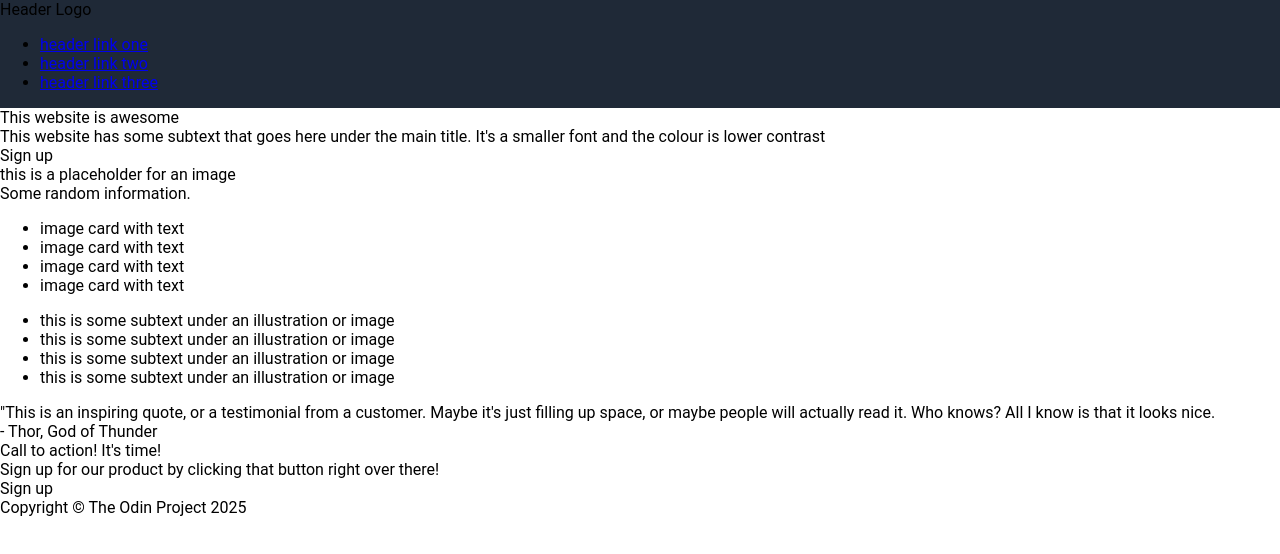
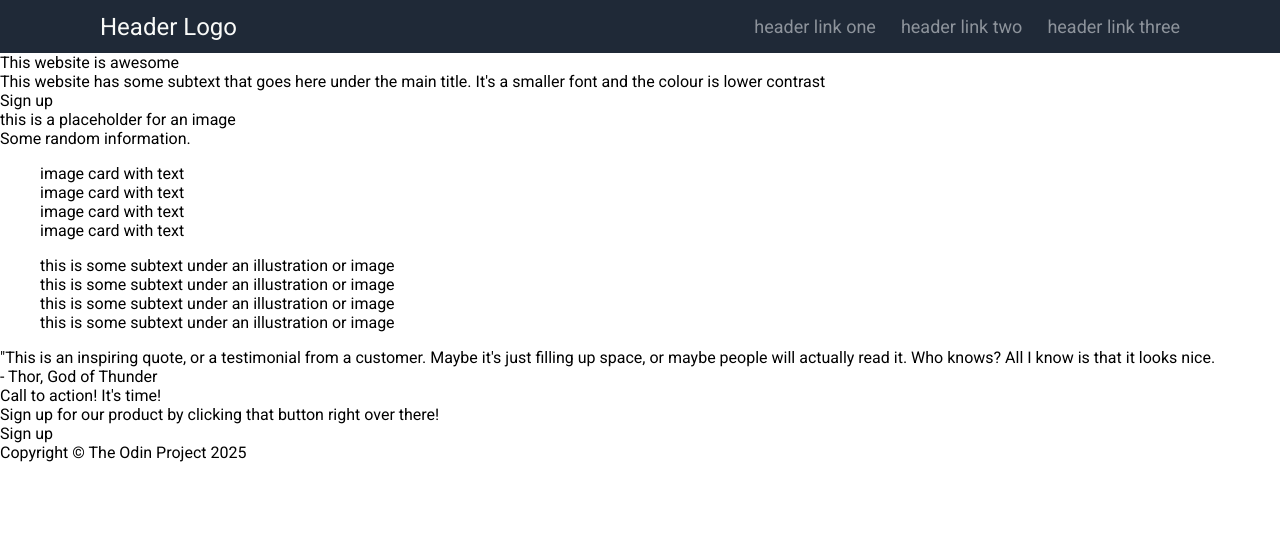
Before and after one commit to adamahmadi/top-landing-page, a plain HTML site: page index.html in a window 1280 px wide. Drawn offline with Linux system fonts and the light colour scheme.

Commit message:
Complete Styling for Header Section

```diff
--- a/index.html
+++ b/index.html
@@ -3,13 +3,16 @@
     <head>
         <meta charset="UTF-8">
         <link rel="stylesheet" href="style.css">
+        <link rel="preconnect" href="https://fonts.googleapis.com">
+        <link rel="preconnect" href="https://fonts.gstatic.com" crossorigin>
+        <link href="https://fonts.googleapis.com/css2?family=Roboto:ital,wght@0,100;0,300;0,400;0,500;0,700;0,900;1,100;1,300;1,400;1,500;1,700;1,900&display=swap" rel="stylesheet">
         <title>TOP Landing Page Project</title>
     </head>
 
 <body>
     <div class="Header">
-        <div>Header Logo</div>
-        <ul>
+        <div class="logo-text">Header Logo</div>
+        <ul class="header-links">
             <li><a href="https://www.theodinproject.com/about" target="_blank" rel="noopener noreferrer">header link one</a></li>
             <li><a href="https://www.theodinproject.com/about" target="_blank" rel="noopener noreferrer">header link two</a></li>
             <li><a href="https://www.theodinproject.com/about" target="_blank" rel="noopener noreferrer">header link three</a></li>
--- a/style.css
+++ b/style.css
@@ -2,10 +2,37 @@
     font-family: Roboto;
     display: flex;
     flex-direction: column;
+    flex-wrap: wrap;
     margin: 0;
     padding: 0;
 }
 
+ul {
+    list-style: none;
+}
+
+a {
+    text-decoration: none;
+    color: #8d939b;
+    font-size: 18px;
+}
+
 .Header {
-background-color: #1f2937;
+    display: flex;
+    flex-wrap: wrap;
+    background-color: #1f2937;
+    justify-content: space-between;
 }
+
+.logo-text {
+    color: #f9faf8;
+    font-size: 24px;
+    align-content: center;
+    padding-left: 100px;
+}
+
+.header-links {
+    display: flex;
+    padding-right: 100px;
+    gap: 25px;
+}
```
